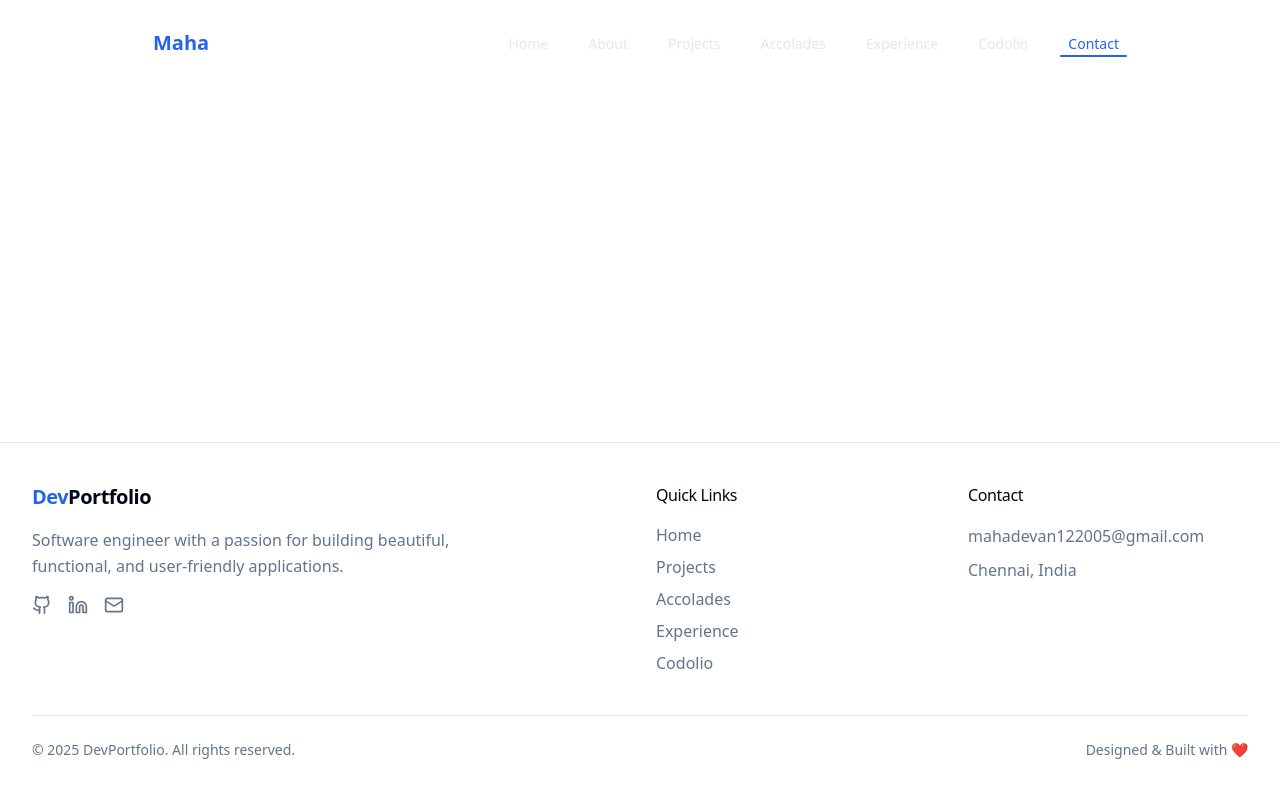
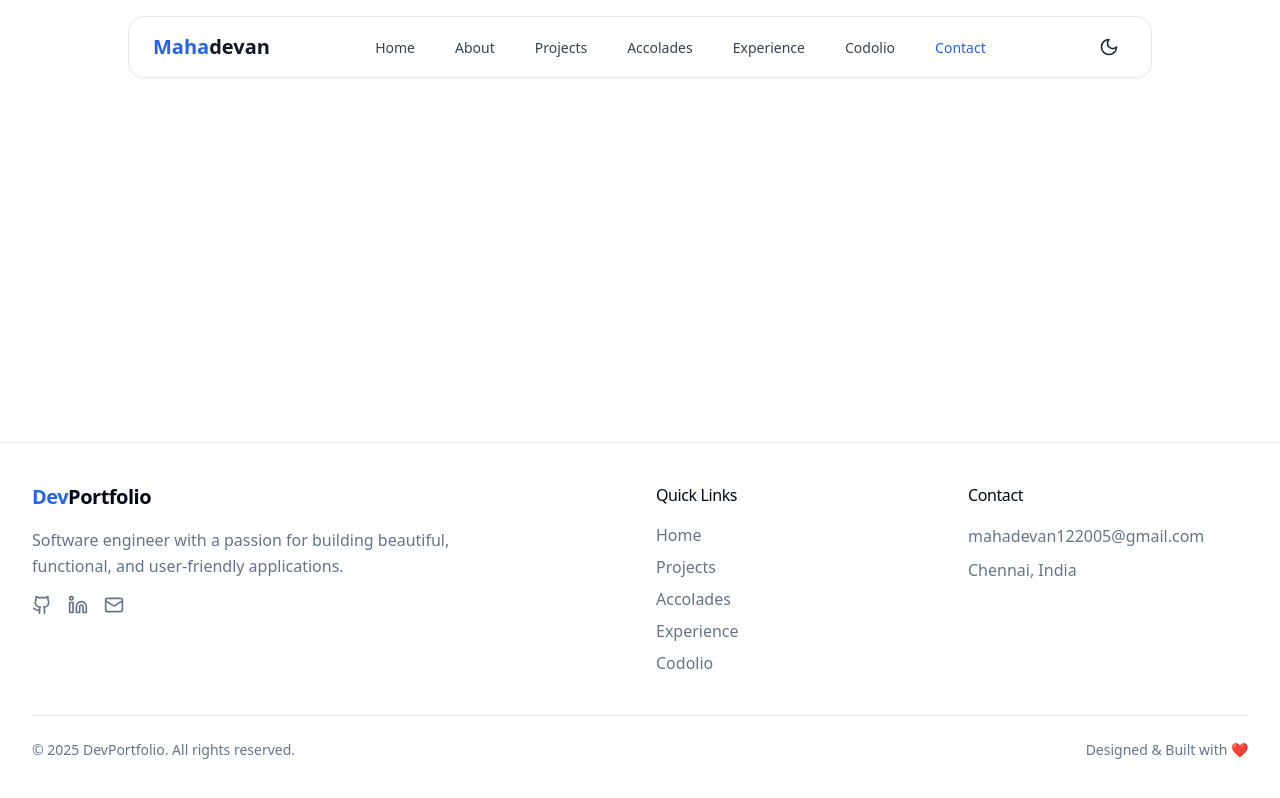
Before and after one commit to Mahadevan2005/Latest_Portfolio, a React (Vite) app: page /contact in a window 1280 px wide. Built offline with nearby package versions, Linux system fonts and the light colour scheme.

Commit message:
Navbar.tsx Updated

```diff
--- a/src/components/Layout/Navbar.tsx
+++ b/src/components/Layout/Navbar.tsx
@@ -1,17 +1,33 @@
 import { useState, useEffect } from "react";
 import { NavLink } from "react-router-dom";
 import { motion, AnimatePresence } from "framer-motion";
-import { Menu, X } from "lucide-react";
+import { Menu, X, Moon, Sun } from "lucide-react";
 
 const Navbar = () => {
   const [scrolled, setScrolled] = useState(false);
   const [isOpen, setIsOpen] = useState(false);
+  const [theme, setTheme] = useState("light");
 
+  // Handle scroll shadow
   useEffect(() => {
     const handleScroll = () => setScrolled(window.scrollY > 20);
     window.addEventListener("scroll", handleScroll);
     return () => window.removeEventListener("scroll", handleScroll);
   }, []);
+
+  // Sync theme with localStorage
+  useEffect(() => {
+    const storedTheme = localStorage.getItem("theme") || "light";
+    setTheme(storedTheme);
+    document.documentElement.classList.toggle("dark", storedTheme === "dark");
+  }, []);
+
+  const toggleTheme = () => {
+    const newTheme = theme === "light" ? "dark" : "light";
+    setTheme(newTheme);
+    localStorage.setItem("theme", newTheme);
+    document.documentElement.classList.toggle("dark", newTheme === "dark");
+  };
 
   const navLinks = [
     { name: "Home", path: "/" },
@@ -28,10 +44,10 @@ const Navbar = () => {
       {/* Navbar */}
       <header className="fixed top-4 left-1/2 -translate-x-1/2 z-50 w-full flex justify-center px-4">
         <nav
-          className={`flex items-center justify-between w-full max-w-5xl rounded-2xl border px-6 py-3 transition-all duration-300 ${
+          className={`relative flex items-center justify-between w-full max-w-5xl rounded-2xl border px-6 py-3 transition-all duration-300 ${
             scrolled
-              ? "bg-white/80 text-gray-900 shadow-md backdrop-blur-md border-gray-200"
-              : "bg-white/20 text-white border-white/30 backdrop-blur-md"
+              ? "bg-white/80 text-gray-900 shadow-md backdrop-blur-md border-gray-200 dark:bg-gray-900/80 dark:text-gray-100 dark:border-gray-700"
+              : "bg-white/70 text-gray-900 border-gray-200 shadow-sm backdrop-blur-md dark:bg-gray-800/40 dark:text-gray-100"
           }`}
         >
           {/* Logo */}
@@ -50,26 +66,30 @@ const Navbar = () => {
                       isActive
                         ? "text-primary"
                         : scrolled
-                        ? "text-gray-700 hover:text-primary"
-                        : "text-gray-200 hover:text-white"
+                        ? "text-gray-700 hover:text-primary dark:text-gray-300 dark:hover:text-white"
+                        : "text-gray-700 hover:text-primary dark:text-gray-300 dark:hover:text-white"
                     }`
                   }
                 >
-                  {({ isActive }) => (
-                    <>
                   {link.name}
-                      {isActive && (
-                        <motion.span
-                          layoutId="nav-underline"
-                          className="absolute bottom-0 left-0 w-full h-0.5 bg-primary rounded-full"
-                        />
-                      )}
-                    </>
-                  )}
                 </NavLink>
               </li>
             ))}
           </ul>
+
+          {/* Right Side (Dark/Light toggle + Mobile menu button) */}
+          <div className="flex items-center gap-4">
+            {/* Dark/Light Toggle */}
+            <button
+              onClick={toggleTheme}
+              className="rounded-full p-2 transition hover:bg-gray-200 dark:hover:bg-gray-700"
+            >
+              {theme === "light" ? (
+                <Moon className="h-5 w-5 text-gray-800" />
+              ) : (
+                <Sun className="h-5 w-5 text-yellow-400" />
+              )}
+            </button>
 
             {/* Mobile Toggle */}
             <button
@@ -79,17 +99,17 @@ const Navbar = () => {
             >
               {isOpen ? <X className="h-6 w-6" /> : <Menu className="h-6 w-6" />}
             </button>
-        </nav>
+          </div>
 
           {/* Mobile Menu */}
           <AnimatePresence>
             {isOpen && (
               <motion.div
-              initial={{ opacity: 0, y: -20 }}
+                initial={{ opacity: 0, y: -10 }}
                 animate={{ opacity: 1, y: 0 }}
-              exit={{ opacity: 0, y: -20 }}
-              transition={{ duration: 0.3 }}
-              className="absolute top-full mt-3 left-1/2 -translate-x-1/2 w-[90%] rounded-2xl bg-white/95 backdrop-blur-lg border border-gray-200 shadow-lg p-6 flex flex-col items-center space-y-6 md:hidden"
+                exit={{ opacity: 0, y: -10 }}
+                transition={{ duration: 0.25 }}
+                className="absolute top-full mt-3 left-0 w-full rounded-2xl bg-white/95 dark:bg-gray-900/95 backdrop-blur-lg border border-gray-200 dark:border-gray-700 shadow-lg p-6 flex flex-col items-center space-y-6 md:hidden"
               >
                 {navLinks.map((link) => (
                   <NavLink
@@ -100,7 +120,7 @@ const Navbar = () => {
                       `text-lg font-medium ${
                         isActive
                           ? "text-primary"
-                        : "text-gray-700 hover:text-primary"
+                          : "text-gray-700 hover:text-primary dark:text-gray-300 dark:hover:text-white"
                       }`
                     }
                   >
@@ -110,6 +130,7 @@ const Navbar = () => {
               </motion.div>
             )}
           </AnimatePresence>
+        </nav>
       </header>
 
       {/* Spacer so content doesn’t hide behind navbar */}
```
Lines whose indentation alone changed are shown as unchanged.
